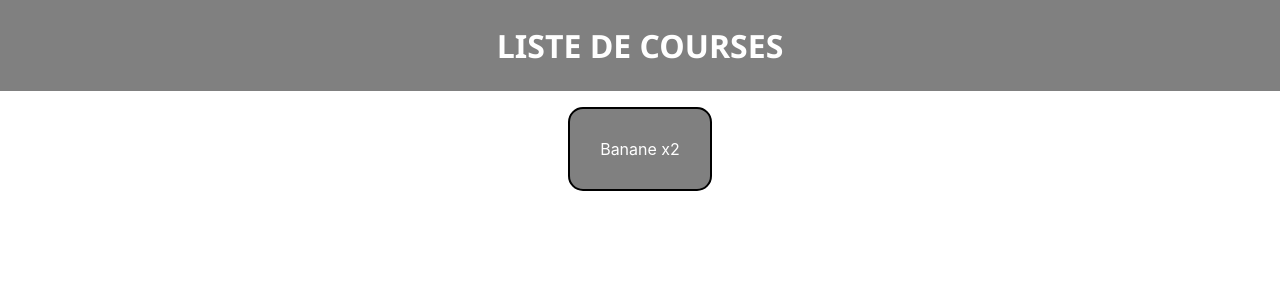
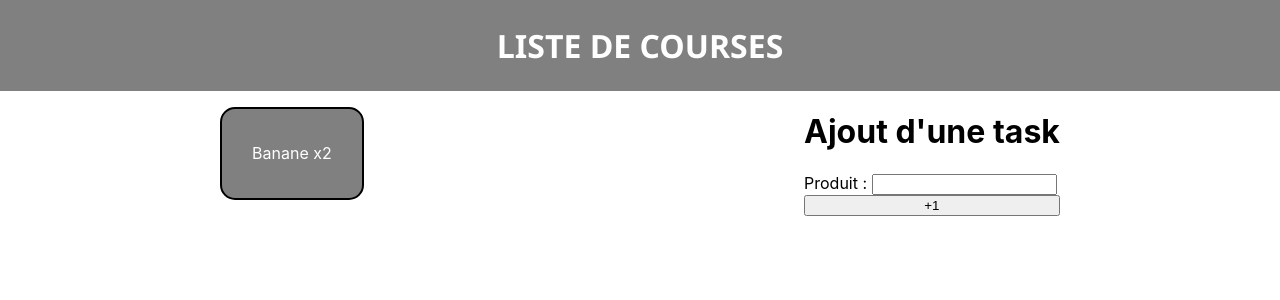
Before and after one commit to Romainub87/course, a React (Create React App) app: page / in a window 1280 px wide. Shown: the top 300 px of the page. Built offline with nearby package versions, Linux system fonts and the light colour scheme.

Commit message:
debut formulaire ajout

```diff
--- /dev/null
+++ b/src/components/AjoutTask.js
@@ -0,0 +1,29 @@
+import '../styles/AjoutTask.css'
+import { useState } from "react";
+
+function AjoutTask() {
+
+    const [produit, setProduit] = useState('');
+    const [nb, setNb] = useState(0);
+
+    function ajoutProduit() {
+        setProduit(produit);
+        console.log();
+    }
+
+    function PlusUn(nb) {
+        setNb(nb);
+        console.log(nb);
+    }
+
+    return (
+        <div className="div-form-ajout">
+            <h1>Ajout d'une task</h1>
+            <label>Produit : <input type="text" name="prod"/></label>
+            <button onClick={() => PlusUn(nb + 1)}>+1</button>
+        </div>
+
+    )
+}
+
+export default AjoutTask
--- a/src/components/App.js
+++ b/src/components/App.js
@@ -1,4 +1,4 @@
-
+import AjoutTask from "./AjoutTask";
 import "../styles/App.css";
 import Banner from "./Banner";
 import ToDoList from "./ToDoList";
@@ -11,6 +11,7 @@ function App() {
       </Banner>
       <div className="Main">
         <ToDoList></ToDoList>
+        <AjoutTask></AjoutTask>
       </div>
     </div>
   );
--- a/src/components/ToDoList.js
+++ b/src/components/ToDoList.js
@@ -3,9 +3,14 @@ import '../styles/ToDoList.css';
 
 
 
+
 function ToDoList() {
 
+
+
     const todoList = [{ product: 'Banane', nb: 2, isCheck: true }];
+
+
 
     return (
         <div className="div-to-do-list">
@@ -16,6 +21,7 @@ function ToDoList() {
                     </div>
                 ))}
             </ul>
+
         </div>
     )
 }
--- /dev/null
+++ b/src/styles/AjoutTask.css
@@ -0,0 +1,4 @@
+.div-form-ajout {
+  display: flex;
+  flex-direction: column;
+}
--- /dev/null
+++ b/src/styles/AjoutTask.min.css
@@ -0,0 +1 @@
+.div-form-ajout{display:flex;flex-direction:column}
--- /dev/null
+++ b/src/styles/AjoutTask.scss
@@ -0,0 +1,4 @@
+.div-form-ajout {
+    display: flex;
+    flex-direction: column;
+}
--- a/src/styles/App.css
+++ b/src/styles/App.css
@@ -2,3 +2,8 @@
     margin: 0;
     padding: 0;
 }
+
+.Main {
+    display: flex;
+    justify-content: space-around;
+}
```
